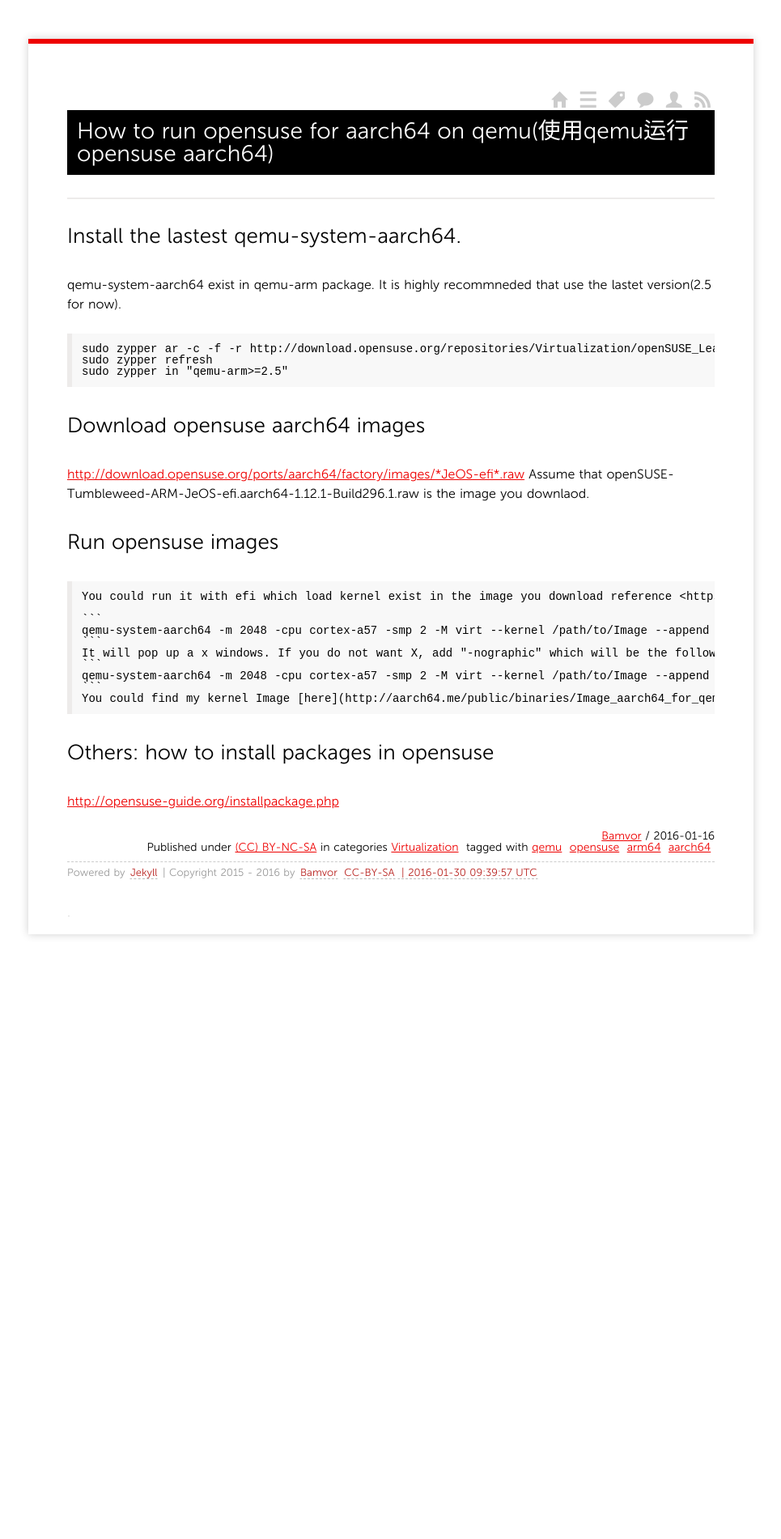
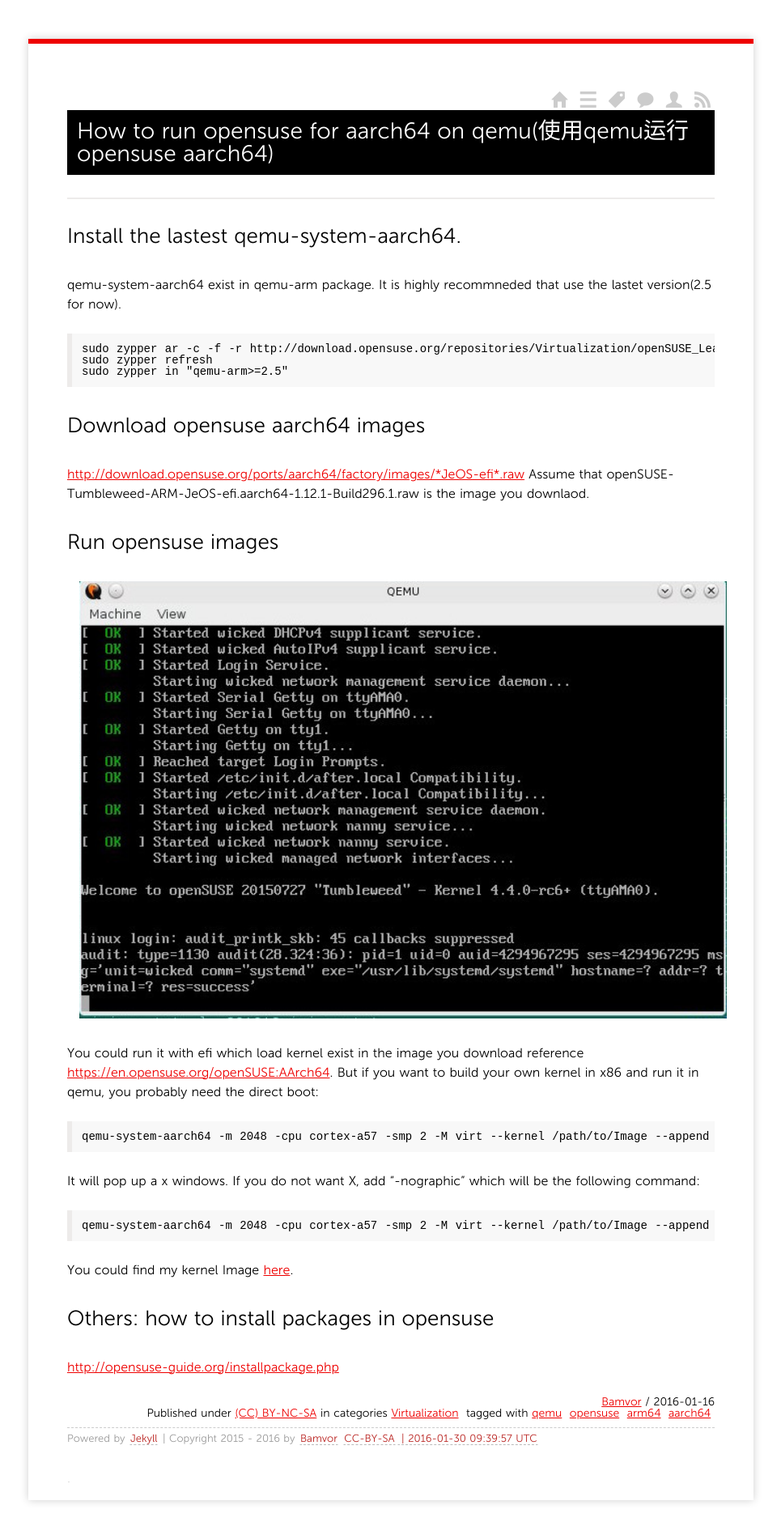
Before and after one commit to bjzhang/bjzhang.github.io, a Jekyll site: the page built from _posts/2016/2016-01-16-how-to-run-opensuse-aarch64-on-qemu.md, in a window 1280 px wide. Shown: the whole page at 81% size, without its empty margins (157-1122 px from the left). Built offline with Jekyll 4.4.1, drawn with Linux system fonts in a browser that asks for light colours; Markdown is read by kramdown in place of the engine named in the settings; comment, search, counter and statistics services are not loaded; before the commit the page ends 1202 px from its top, so only the background shows below that.

Commit message:
blog: opensuse: add picture of qemu
Signed-off-by: Bamvor Jian Zhang <bamvor.zhangjian@linaro.org>

````diff
--- a/_posts/2016/2016-01-16-how-to-run-opensuse-aarch64-on-qemu.md
+++ b/_posts/2016/2016-01-16-how-to-run-opensuse-aarch64-on-qemu.md
@@ -25,16 +25,21 @@
 Run opensuse images
 -------------------
 
-    You could run it with efi which load kernel exist in the image you download reference <https://en.opensuse.org/openSUSE:AArch64>. But if you want to build your own kernel in x86 and run it in qemu, you probably need the direct boot:
+<img alt="qemu" src="{{site.url}}/public/images/qemu/opensuse_aarch64_on_qemu.jpeg" width="100%" align="center" style="margin: 0px 15px">
 
-    ```
-    qemu-system-aarch64 -m 2048 -cpu cortex-a57 -smp 2 -M virt --kernel /path/to/Image --append "console=ttyAMA0 root=/dev/vda2 rw" -device virtio-net-device,vlan=0,id=net0,mac=52:54:00:09:a4:37 -net user,vlan=0,name=hostnet0,hostfwd=tcp::2222-:22 -drive if=none,file=/path/to/openSUSE-Tumbleweed-ARM-JeOS-efi.aarch64-1.12.1-Build296.1.raw,id=hd0 -device virtio-blk-device,drive=hd0 -s
-    ```
-    It will pop up a x windows. If you do not want X, add "-nographic" which will be the following command:
-    ```
-    qemu-system-aarch64 -m 2048 -cpu cortex-a57 -smp 2 -M virt --kernel /path/to/Image --append "console=ttyAMA0 root=/dev/vda2 rw" -device virtio-net-device,vlan=0,id=net0,mac=52:54:00:09:a4:37 -net user,vlan=0,name=hostnet0,hostfwd=tcp::2222-:22 -drive if=none,file=/path/to/openSUSE-Tumbleweed-ARM-JeOS-efi.aarch64-1.12.1-Build296.1.raw,id=hd0 -device virtio-blk-device,drive=hd0 -s --nographic
-    ```
-    You could find my kernel Image [here]({{site.url}}/public/binaries/Image_aarch64_for_qemu_system_aarch64).
+You could run it with efi which load kernel exist in the image you download reference <https://en.opensuse.org/openSUSE:AArch64>. But if you want to build your own kernel in x86 and run it in qemu, you probably need the direct boot:
+
+```
+qemu-system-aarch64 -m 2048 -cpu cortex-a57 -smp 2 -M virt --kernel /path/to/Image --append "console=ttyAMA0 root=/dev/vda2 rw" -device virtio-net-device,vlan=0,id=net0,mac=52:54:00:09:a4:37 -net user,vlan=0,name=hostnet0,hostfwd=tcp::2222-:22 -drive if=none,file=/path/to/openSUSE-Tumbleweed-ARM-JeOS-efi.aarch64-1.12.1-Build296.1.raw,id=hd0 -device virtio-blk-device,drive=hd0 -s
+```
+
+It will pop up a x windows. If you do not want X, add "-nographic" which will be the following command:
+
+```
+qemu-system-aarch64 -m 2048 -cpu cortex-a57 -smp 2 -M virt --kernel /path/to/Image --append "console=ttyAMA0 root=/dev/vda2 rw" -device virtio-net-device,vlan=0,id=net0,mac=52:54:00:09:a4:37 -net user,vlan=0,name=hostnet0,hostfwd=tcp::2222-:22 -drive if=none,file=/path/to/openSUSE-Tumbleweed-ARM-JeOS-efi.aarch64-1.12.1-Build296.1.raw,id=hd0 -device virtio-blk-device,drive=hd0 -s --nographic
+```
+
+You could find my kernel Image [here]({{site.url}}/public/binaries/Image_aarch64_for_qemu_system_aarch64).
 
 Others: how to install packages in opensuse
 ------------------------------------
````
Also changed, not shown: public/images/qemu/opensuse_aarch64_on_qemu.jpeg (added).
